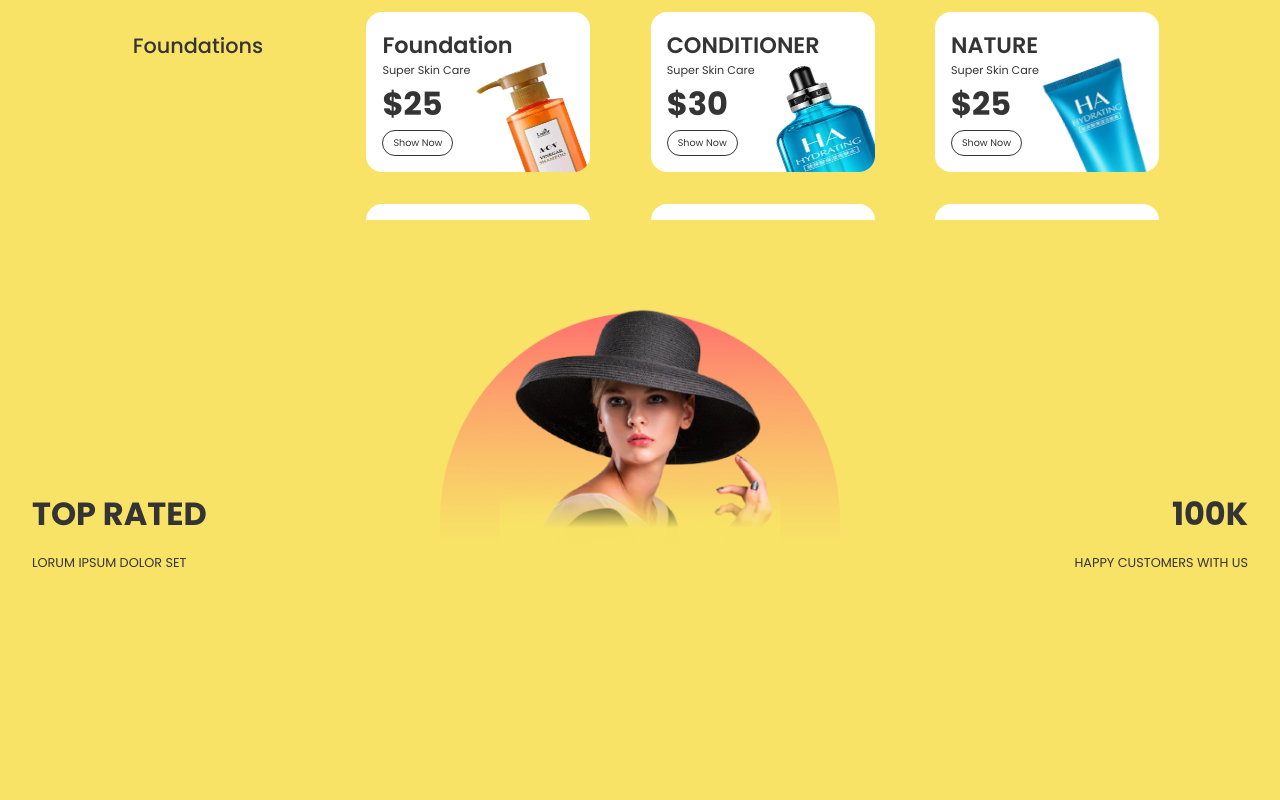
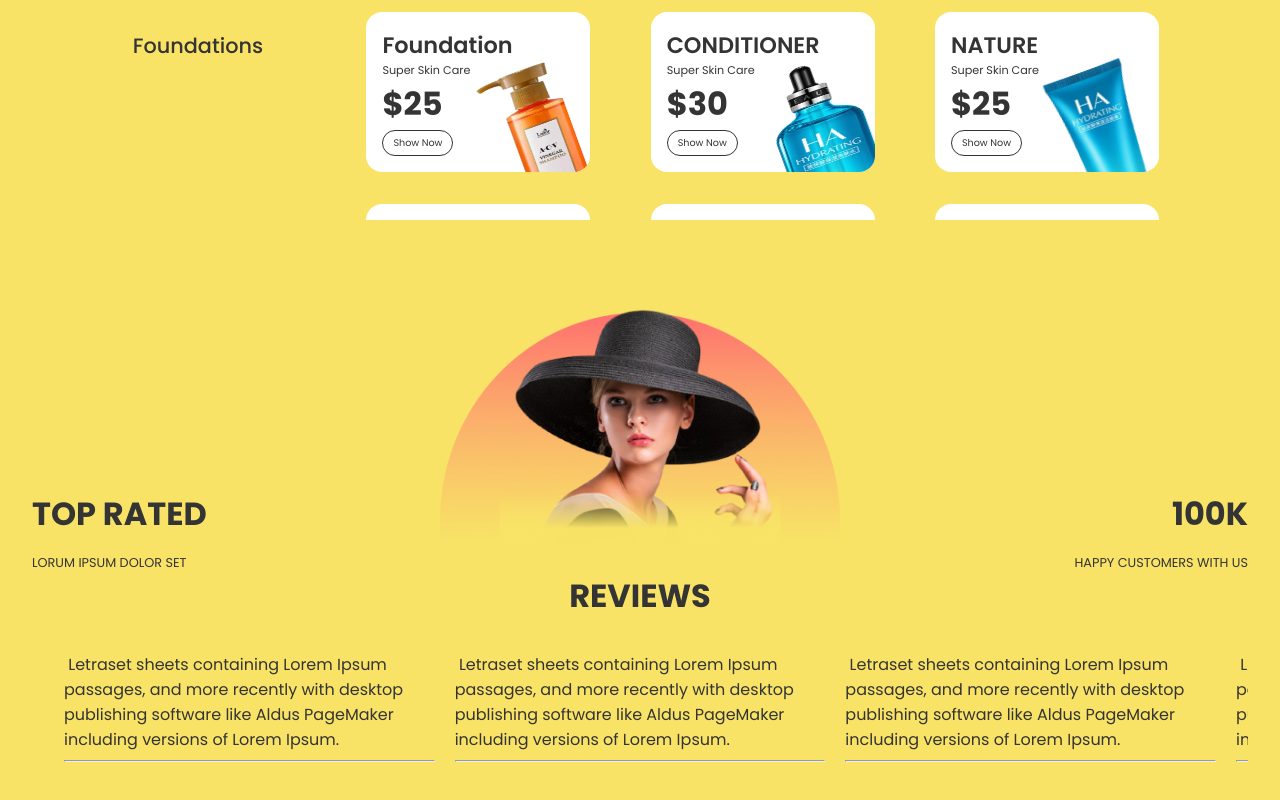
Before and after one commit to toddpowell/react-tutorials-zainkeepscode-responsive-ecommerce-website, a React (Create React App) app in the folder amazon-starterpack/: page / in a window 1280 px wide. Shown: the part 1525-2325 px from the top of the page. Before the commit the page ends 2161 px from the top, so only its background shows below. Built offline with nearby package versions, Linux system fonts and the light colour scheme.

Commit message:
Add Reviews CSS

```diff
--- a/amazon-starterpack/src/components/Testimonials/Testimonials.jsx
+++ b/amazon-starterpack/src/components/Testimonials/Testimonials.jsx
@@ -1,6 +1,8 @@
 import React from 'react'
 import css from './Testimonials.module.css'
 import Hero from '../../assets/testimonialHero.png'
+import {TestimonialsData} from '../../data/testimonials'
+import {Swiper, SwiperSlide} from 'swiper/react';
 
 const Testimonials = () => {
   return (
@@ -18,6 +20,31 @@ const Testimonials = () => {
                 <span>Happy customers with us</span>
             </div>
         </div>
+
+        <div className={css.reviews}>Reviews</div>
+
+        <div className={css.carousel}>
+            <Swiper
+                slidesPerView={3}
+                slidesPerGroup={1}
+                spaceBetween={20}
+                className={css.tCarousel}
+            >
+                {
+                    TestimonialsData.map((testimonial, i) => (
+                        <SwiperSlide>
+                            <div className={css.testimonial}>
+                                <img src={testimonial.img} alt="" />
+                                <span>{testimonial.comment}</span>
+                                <hr/>
+                                <span className={testimonial.name}></span>
+                            </div>
+                        </SwiperSlide>
+                    ))
+                }
+            </Swiper>
+        </div>
+
     </div>
   )
 }
--- a/amazon-starterpack/src/components/Testimonials/Testimonials.module.css
+++ b/amazon-starterpack/src/components/Testimonials/Testimonials.module.css
@@ -40,3 +40,17 @@
 .wrapper>:nth-child(3){
     text-align: right;
 }
+
+.reviews{
+    font-size: 2rem;
+    font-weight: bold;
+    text-transform: uppercase;
+}
+
+.carousel{
+    width: 100%;
+}
+
+.tCarousel{
+     padding: 2rem;
+}
```
Also changed, not shown: 1 other file (tests, documents, lock files or other folders).
